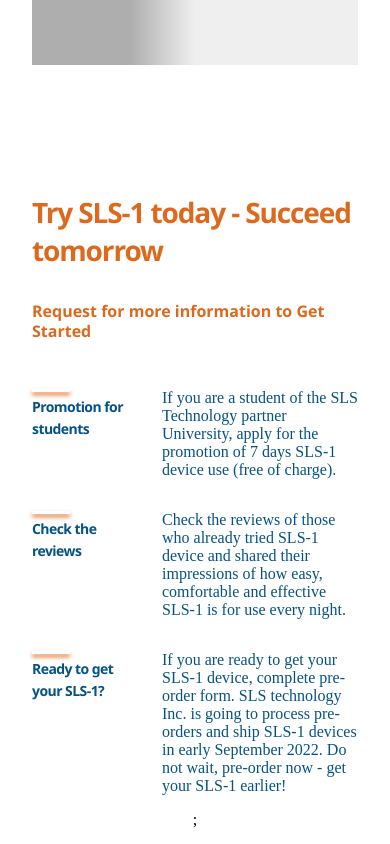
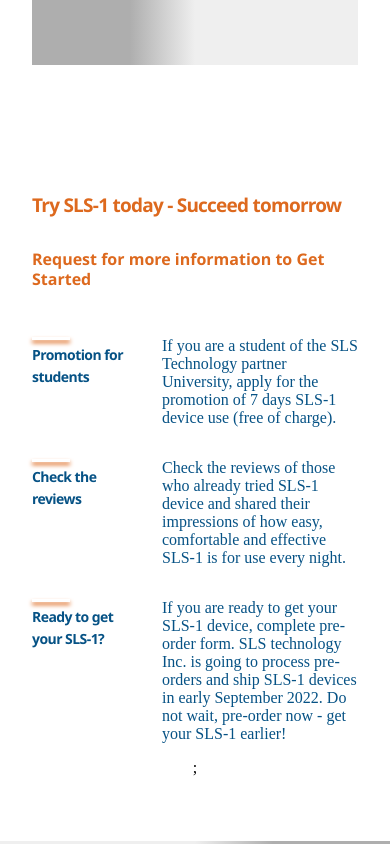
Before and after one commit to V1Rotate/Sleep-Learn-Succeed-SLS1, a React (Create React App) app: page / in a window 390 px wide. Shown: the part 4820-5664 px from the top of the page. Built offline with nearby package versions, Linux system fonts and the light colour scheme.

Commit message:
Add files via upload

```diff
--- a/src/containers/features/features.css
+++ b/src/containers/features/features.css
@@ -17,7 +17,7 @@
 .sls1__features-heading h1 {
   font-weight: 700;
   font-family: 'Segoe UI', Tahoma, Geneva, Verdana, sans-serif;
-  font-size: 42px;
+  font-size: 32px;
   line-height: 48px;
   letter-spacing: -0.04em;
   color: #dd691e;
@@ -45,16 +45,21 @@
 @media screen and (max-width: 990px) {
   .sls1__features {
     flex-direction: column;
+    max-width: 600px;
   }
 
   .sls1__features-heading {
     margin: 0 0 2rem 0;
   }
+
+  .feature-text {
+    max-width: 600px;
+  }
 }
 
 @media screen and (max-width: 550px) {
   .sls1__features-heading h1 {
-    font-size: 28px;
-    line-height: 38px;
+    font-size: 19px;
+    line-height: 24px;
   }
 }
```
